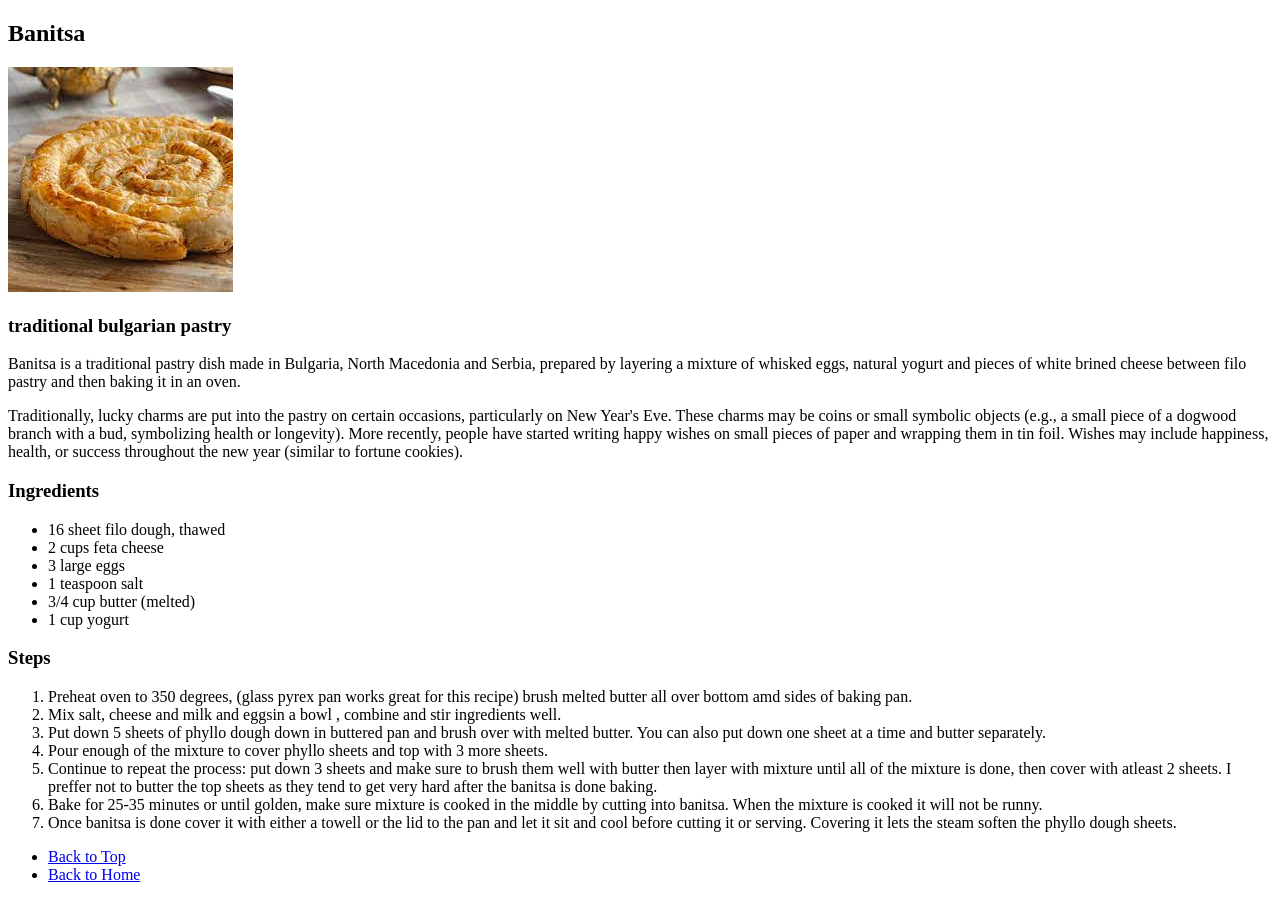
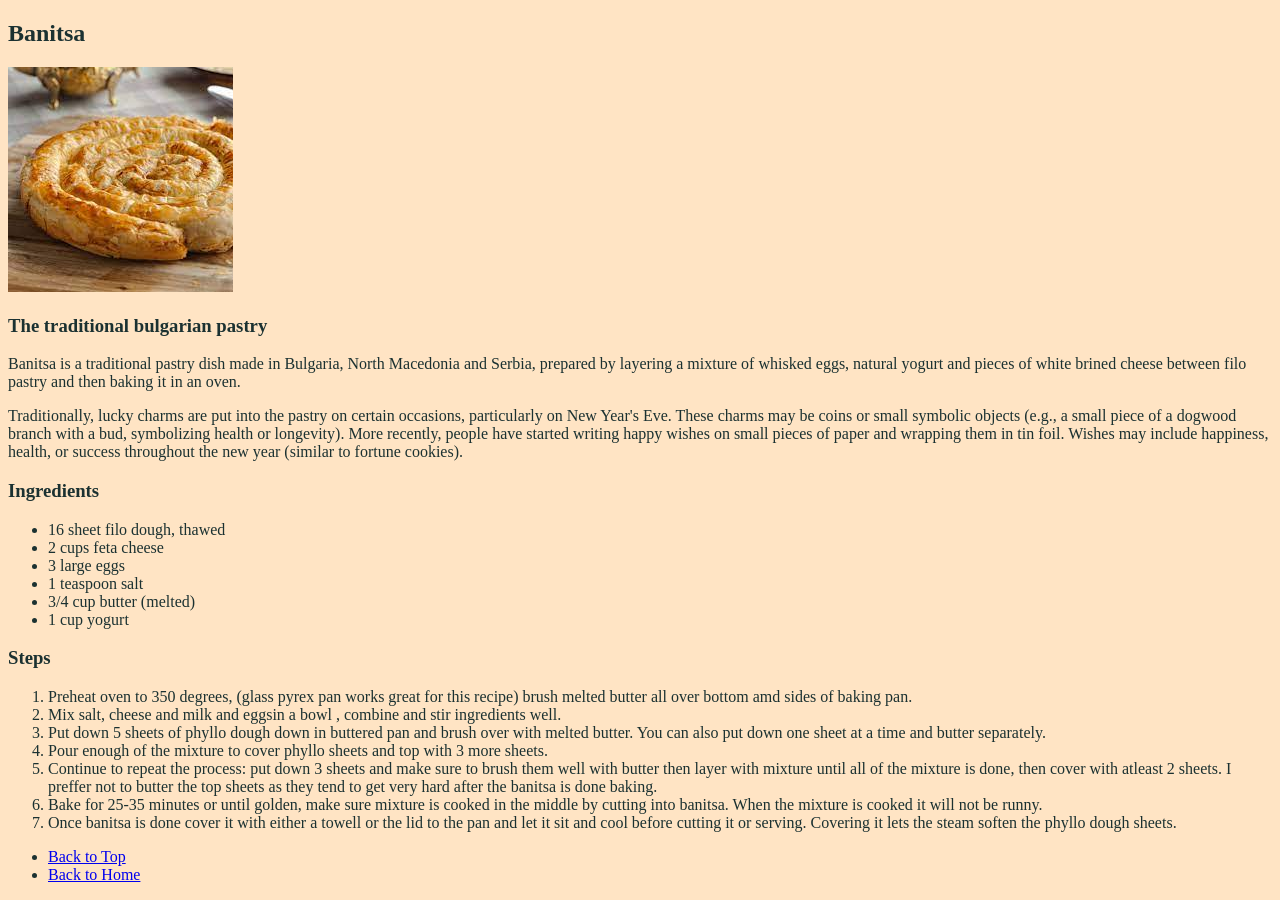
Before and after one commit to esla18/The-Odin-Recipes, a plain HTML site: page recipes/banitsa.html in a window 1280 px wide. Drawn offline with Linux system fonts and the light colour scheme.

Commit message:
Added the external stylesheet

```diff
--- a/recipes/banitsa.html
+++ b/recipes/banitsa.html
@@ -4,6 +4,7 @@
     <meta charset="UTF-8">
     <meta http-equiv="X-UA-Compatible" content="IE=edge">
     <meta name="viewport" content="width=device-width, initial-scale=1.0">
+    <link rel="stylesheet" href="../style.css">
     <title>Banitsa Recipe</title>
 </head>
 <body>
@@ -12,7 +13,7 @@
         <img src="../images/banitsa.jpeg" alt="Banitsa">
     </section>
     <section>
-        <h3>traditional bulgarian pastry</h3>
+        <h3>The traditional bulgarian pastry</h3>
         <p>Banitsa is a traditional pastry dish made in Bulgaria, North Macedonia and Serbia, prepared by layering a mixture of whisked eggs, natural yogurt and pieces of white brined cheese between filo pastry and then baking it in an oven. </p>
         <p>Traditionally, lucky charms are put into the pastry on certain occasions, particularly on New Year's Eve. These charms may be coins or small symbolic objects (e.g., a small piece of a dogwood branch with a bud, symbolizing health or longevity). More recently, people have started writing happy wishes on small pieces of paper and wrapping them in tin foil. Wishes may include happiness, health, or success throughout the new year (similar to fortune cookies). </p>
     </section>
--- /dev/null
+++ b/style.css
@@ -0,0 +1,4 @@
+body {
+    background-color: bisque;
+    color:rgb(27, 49, 49);
+}
```
Also changed, not shown: index.html (+1 -0 lines), recipes/milk-rice-pudding.html (+1 -0 lines), recipes/tarator.html (+1 -0 lines).
